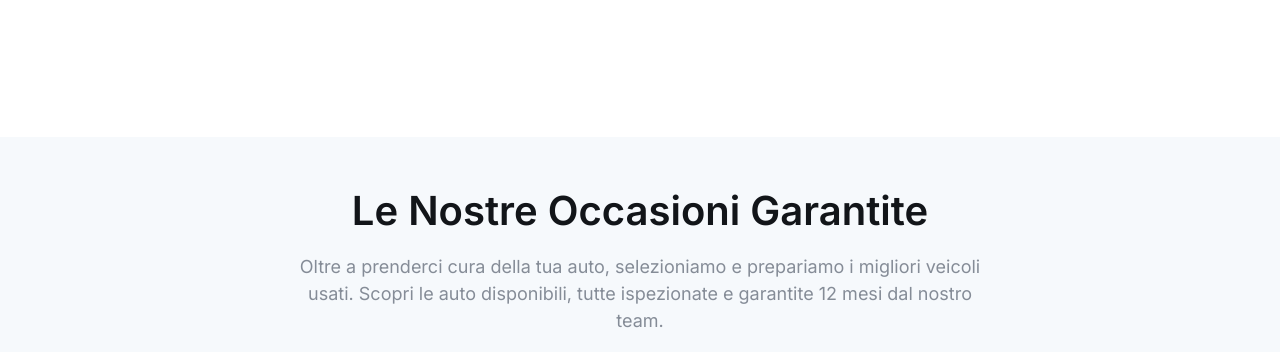
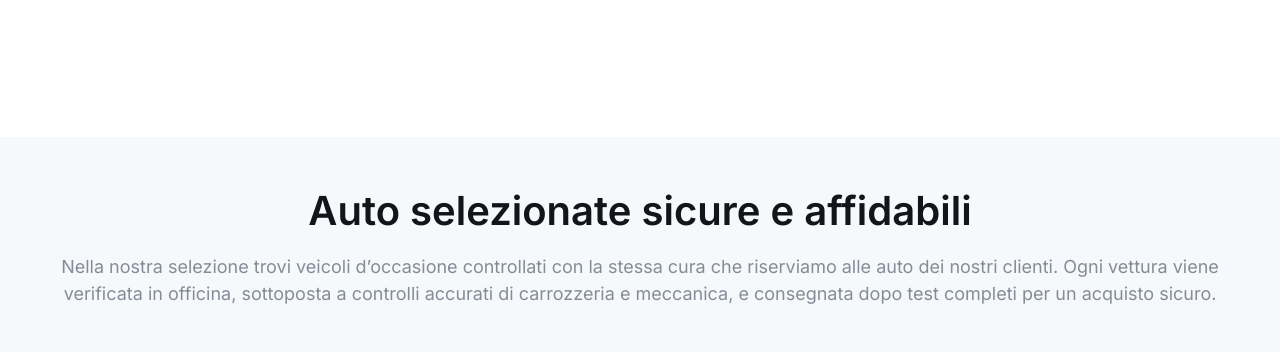
Before and after one commit to ishrid/carrozzeria_sangiorgio, a Django app: page / in a window 1280 px wide. Shown: the part 3094-3446 px from the top of the page. Run offline with Django 5.2, Linux system fonts and the light colour scheme; data comes from the database, SQL or seed files in the repository; some libraries are stand-ins or nearby versions.

Commit message:
asdfaskkplloidfsll

```diff
--- a/templates/index.html
+++ b/templates/index.html
@@ -299,10 +299,10 @@ da oltre cinquant’anni
 <section class="bg-secondary py-5">
     <div class="container">
         <div class="text-center mb-5">
-            <h2 class="h1">Le Nostre Occasioni Garantite</h2>
-            <p class="fs-lg text-muted mx-auto" style="max-width: 700px;">
-                Oltre a prenderci cura della tua auto, selezioniamo e prepariamo i migliori veicoli usati. Scopri le auto disponibili, tutte ispezionate e garantite 12 mesi dal nostro team.
-            </p>
+            <h2 class="h1">Auto selezionate sicure e affidabili</h2>
+            <p class="fs-lg text-muted mx-auto"  >
+              Nella nostra selezione trovi veicoli d’occasione controllati con la stessa cura che riserviamo alle auto dei nostri clienti. Ogni vettura viene verificata in officina, sottoposta a controlli accurati di carrozzeria e meccanica, e consegnata dopo test completi per un acquisto sicuro.
+                </p>
         </div>
         <div class="row g-4">
 
```
